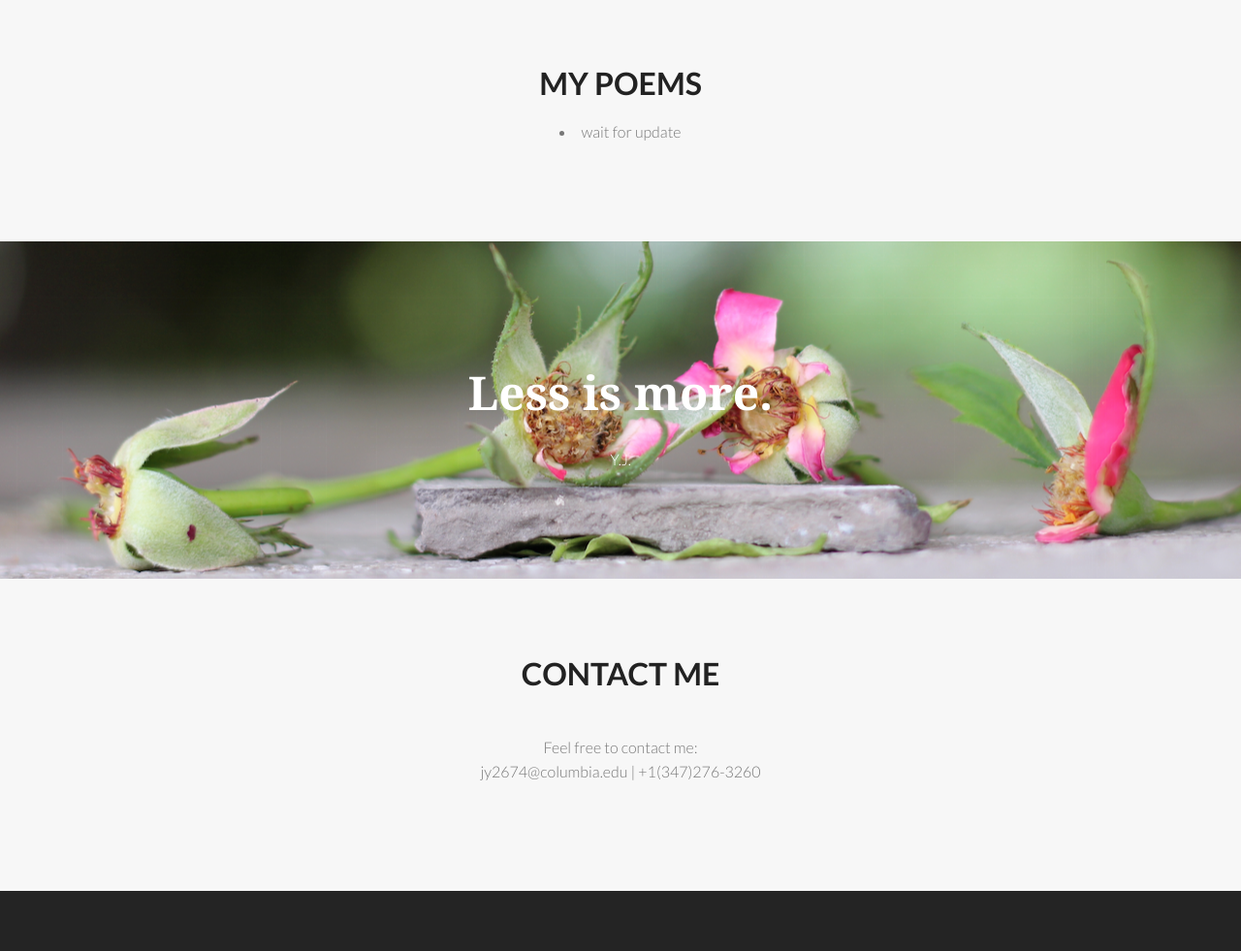
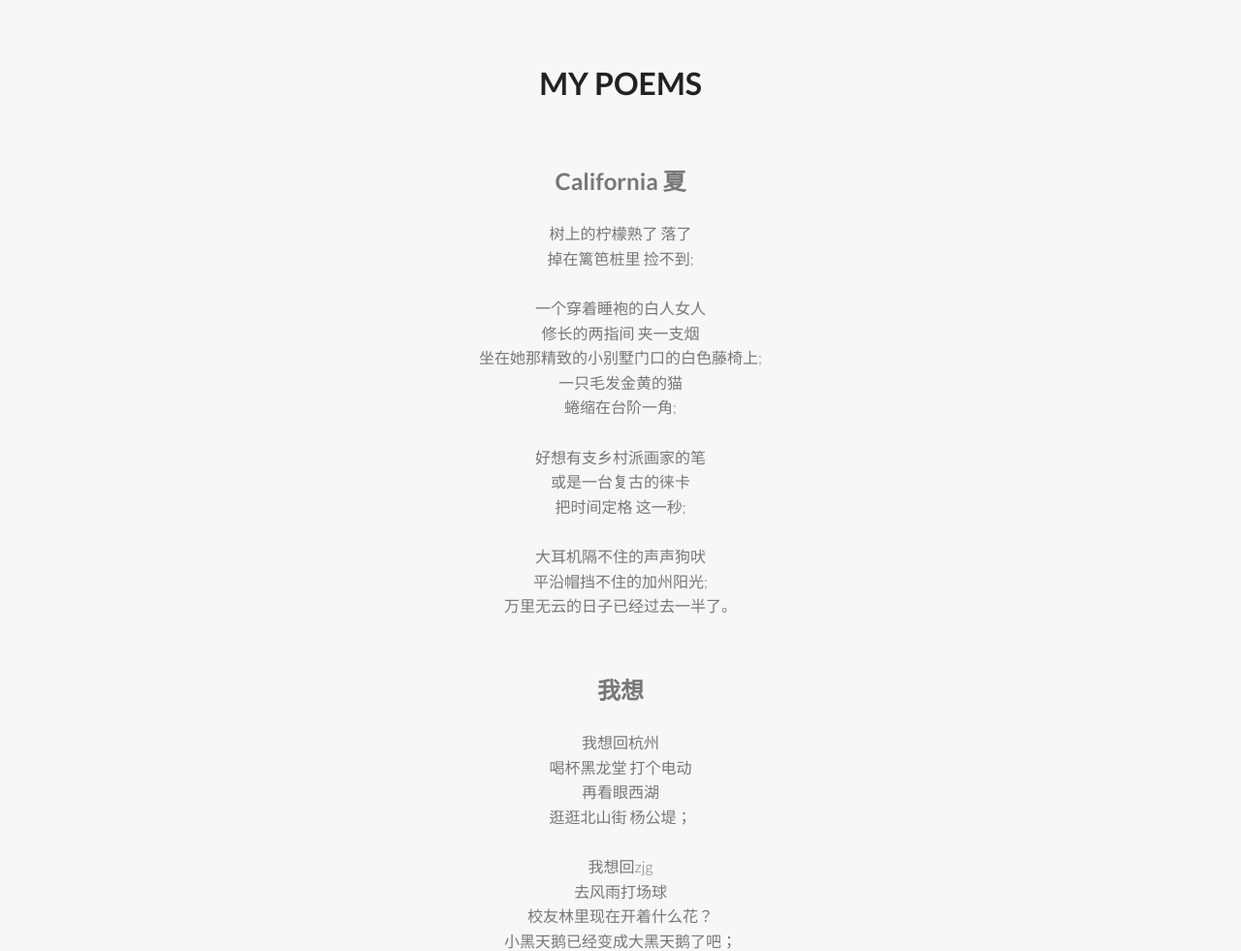
Before and after one commit to joyceye04/joyceye04.github.io, a plain HTML site: page index.html in a window 1280 px wide. Shown: the part 2980-3961 px from the top of the page at 97% size. Drawn offline with Linux system fonts and the light colour scheme.

Commit message:
update poem

```diff
--- a/index.html
+++ b/index.html
@@ -274,8 +274,15 @@
 					<div class="col-md-offset-3 col-md-6">
 						<div class="section-header">
 							<h2 class="section-heading animated" data-animation="bounceInUp">My Poems</h2>
-							<li>wait for update</li>
-
+							<div>
+								<div>
+									<p><br><br><font size="5px"><b>California 夏</b></font><br><br>树上的柠檬熟了 落了 <br>掉在篱笆桩里 捡不到;<br><br>一个穿着睡袍的白人女人<br>修长的两指间 夹一支烟<br>坐在她那精致的小别墅门口的白色藤椅上;<br>一只毛发金黄的猫<br>蜷缩在台阶一角;<br><br>好想有支乡村派画家的笔<br>或是一台复古的徕卡<br>把时间定格 这一秒;<br><br>大耳机隔不住的声声狗吠<br>平沿帽挡不住的加州阳光;<br>万里无云的日子已经过去一半了。</p>
+								</div>
+								<div>
+									<p><br><br><font size="5px"><b>我想</b></font><br><br>我想回杭州<br>喝杯黑龙堂 打个电动<br>再看眼西湖<br>逛逛北山街 杨公堤；<br><br>我想回zjg<br>去风雨打场球<br>校友林里现在开着什么花？<br>小黑天鹅已经变成大黑天鹅了吧；<br><br>我想吃<br>堕落街的煎饼果子<br>风味的鸭肉米线<br>休闲的白切鸡<br>颐善堂的绿豆粥<br>还有永远排着队的吴山烤禽；<br><br>我想登上不知道修好了没的六和塔<br>鸟瞰那个城市<br>白天或黑夜<br><br>同事问我想不想纽约<br>其实我已经忘了时代广场的模样<br>也许耳畔还回荡着歌剧魅影的旋律<br>可是好想<br>再看一场梵音或黑白的话剧
+									</p>
+								</div>
+							</div>
 						</div>
 					</div>
 				</div>
```
